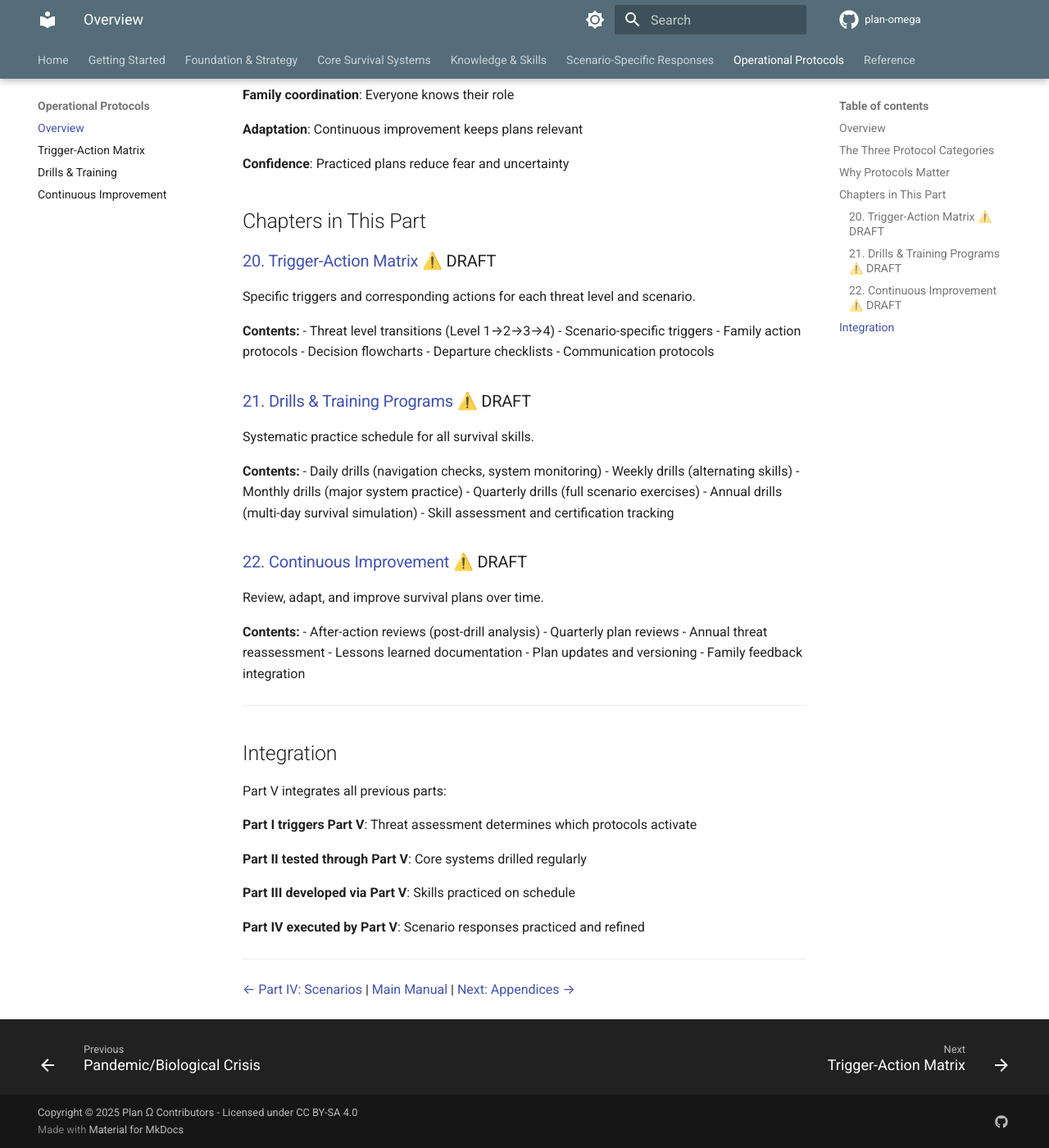
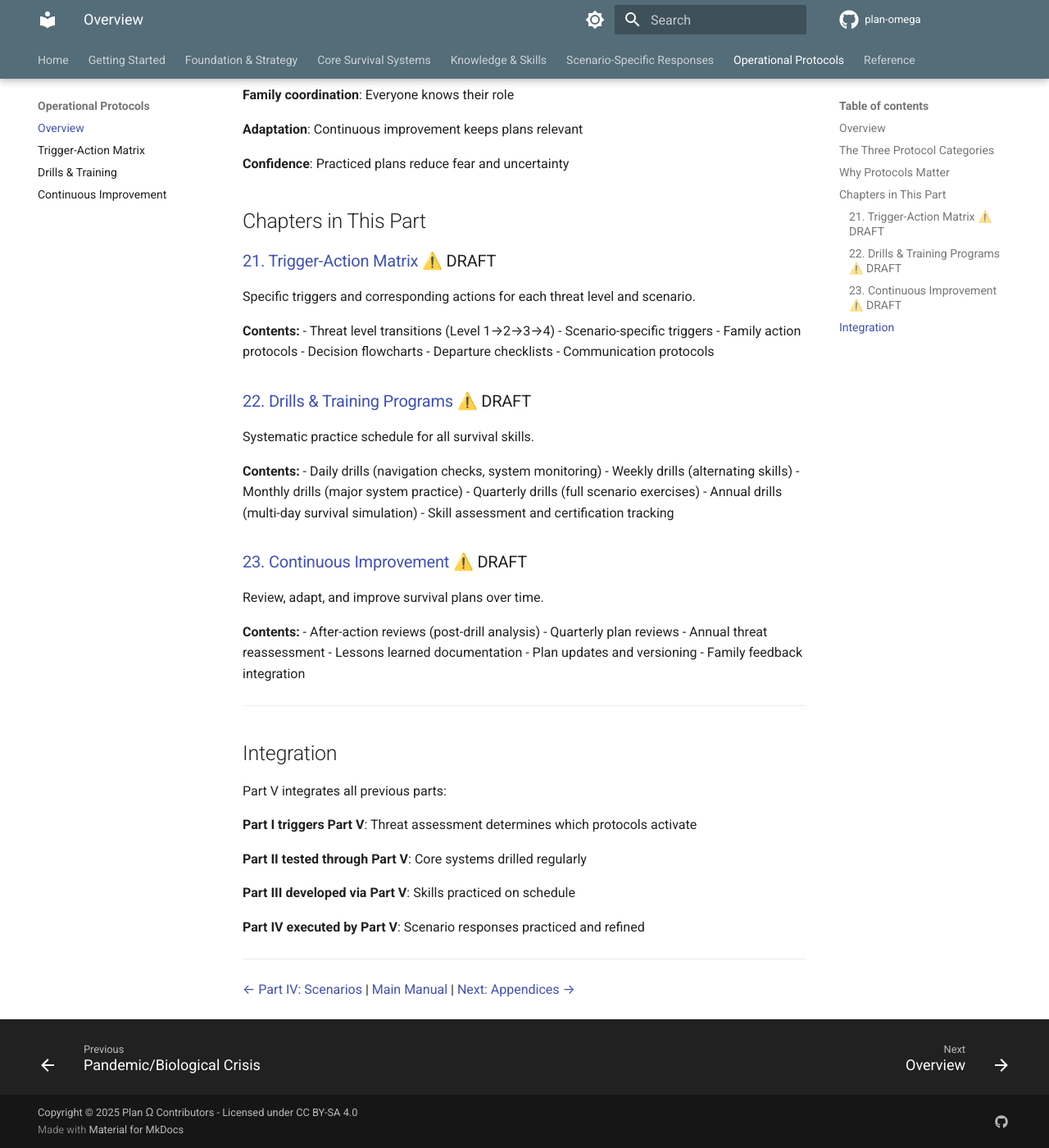
Before and after one commit to rriehle/plan-omega, an MkDocs documentation site: the page built from manual/part-5-protocols/README.md, in a window 1280 px wide and 1400 px high, scrolled down 650 px. Shown: the whole window at 82% size. Built offline with MkDocs 1.6.1 and Material for MkDocs 9.7.7, drawn with Linux system fonts in a browser that asks for light colours; comment, search, counter and statistics services are not loaded; the version menu is left out.

Commit message:
Renumber chapters to avoid collision

```diff
--- a/manual/part-5-protocols/README.md
+++ b/manual/part-5-protocols/README.md
@@ -24,7 +24,7 @@ This section transforms all previous planning into actionable protocols. It prov
 
 ## Chapters in This Part
 
-### [20. Trigger-Action Matrix](20-trigger-action-matrix.md) ⚠️ DRAFT
+### [21. Trigger-Action Matrix](21-trigger-action-matrix.md) ⚠️ DRAFT
 
 Specific triggers and corresponding actions for each threat level and scenario.
 
@@ -48,7 +48,7 @@ Systematic practice schedule for all survival skills.
 - Annual drills (multi-day survival simulation)
 - Skill assessment and certification tracking
 
-### [22. Continuous Improvement](22-continuous-improvement.md) ⚠️ DRAFT
+### [23. Continuous Improvement](23-continuous-improvement.md) ⚠️ DRAFT
 
 Review, adapt, and improve survival plans over time.
 
```
Also changed, not shown: other parts of manual/part-5-protocols/README.md (+1 -1 lines), manual/part-5-protocols/20-trigger-action-matrix.md (deleted), manual/part-5-protocols/21-drills-training.md (deleted), manual/part-5-protocols/21-trigger-action-matrix.md (added), manual/part-5-protocols/22-continuous-improvement.md (deleted), manual/part-5-protocols/22-drills-training.md (added), manual/part-5-protocols/23-continuous-improvement.md (added).
